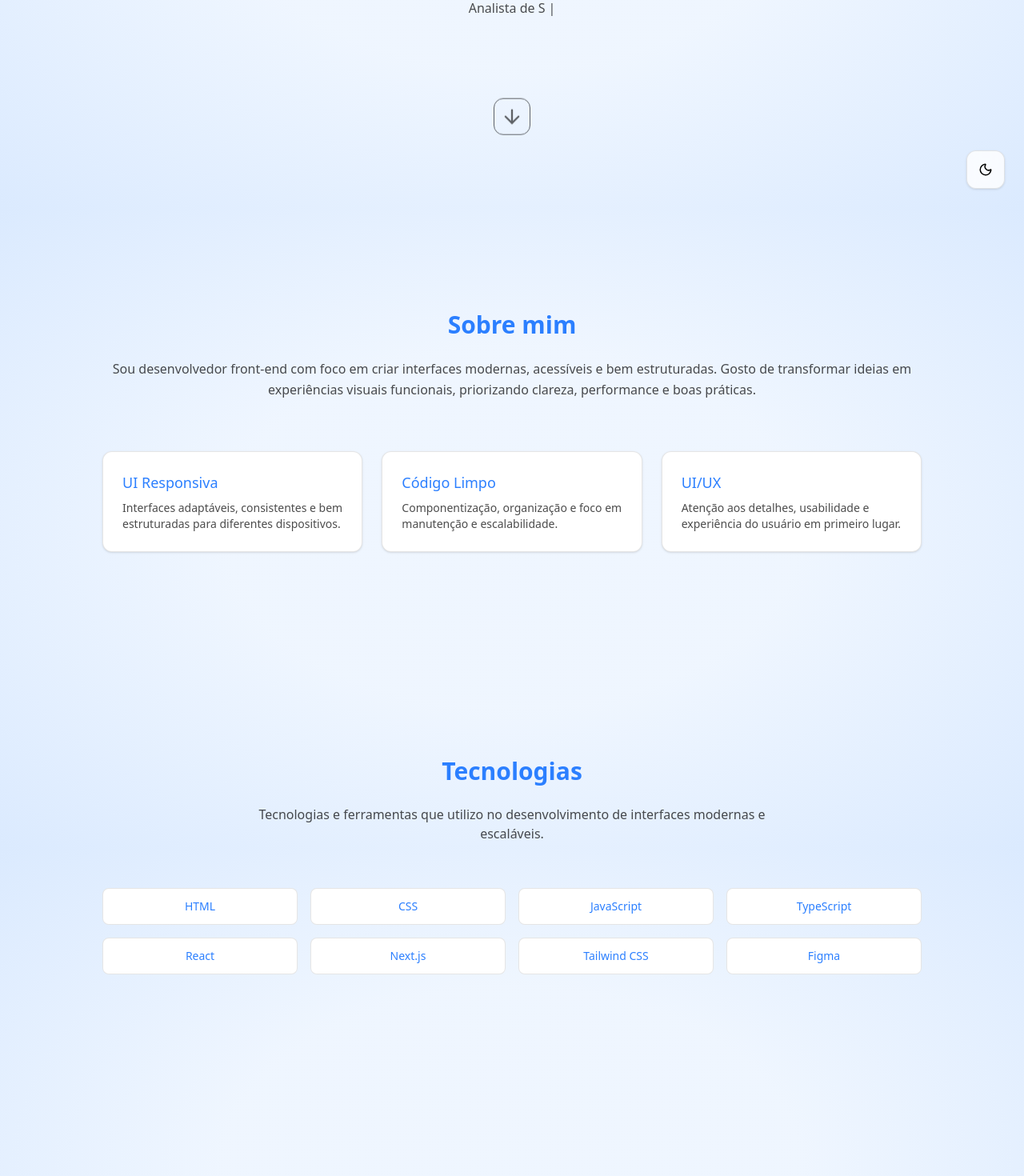
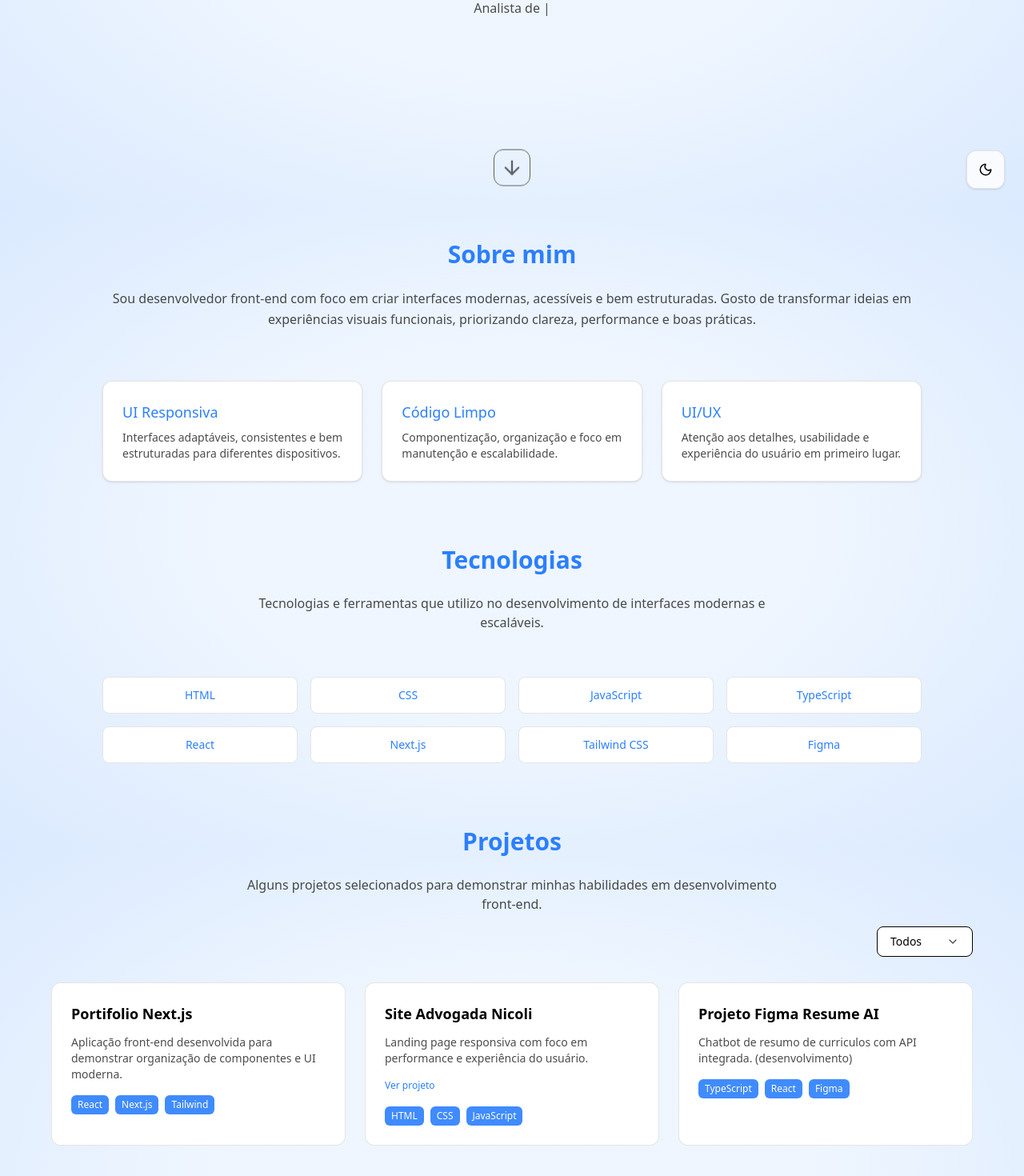
Before and after one commit to GabrielLeandroSilva/Portifolio-Next.js, a Next.js app: page / in a window 1280 px wide. Shown: the part 540-2010 px from the top of the page at 80% size. Built offline with nearby package versions, Linux system fonts and the light colour scheme.

Commit message:
Fix padding sections and bottom arrow

```diff
--- a/src/app/globals.css
+++ b/src/app/globals.css
@@ -36,8 +36,8 @@
   width: calc(var(--spacing) * 30);
 }
 
-.bottom-20 {
-  bottom: calc(var(--spacing) * 20);
+.bottom-rem {
+  bottom: 1rem;
 }
 
 .gradient-text {
--- a/src/components/sections/About.tsx
+++ b/src/components/sections/About.tsx
@@ -19,7 +19,7 @@
 export default function About() {
     return (
         <section id="sobre" className="
-        py-10 px-6 md:py-32
+        py-10 px-6
         text-black dark:text-white
         transition-colors"
         >
--- a/src/components/sections/Contact.tsx
+++ b/src/components/sections/Contact.tsx
@@ -4,7 +4,7 @@
 export default function Contact() {
     return (
         <section id="contato" className="
-            py-10 px-6 md:py-32
+            py-10 px-6
             text-black dark:text-white
             transition-colors">
             <div className="max-w-3xl mx-auto text-center">
--- a/src/components/sections/Hero.tsx
+++ b/src/components/sections/Hero.tsx
@@ -50,7 +50,7 @@
             </div>
 
             <a href="#sobre" aria-label="Scroll para conteúdo" className="
-                absolute bottom-20
+                absolute bottom-rem
                 left-1/2 -translate-x-1/2
                 opacity-60
                 px-2 py-2
--- a/src/components/sections/Projects.tsx
+++ b/src/components/sections/Projects.tsx
@@ -29,7 +29,7 @@
 
     return (
         <section id="projetos" className="
-        py-10 px-6 md:py-32
+        py-10 px-6
         text-black dark:text-white
         transition-colors">
             <div className="max-w-6xl mx-auto">
--- a/src/components/sections/Stacks.tsx
+++ b/src/components/sections/Stacks.tsx
@@ -15,7 +15,7 @@
 export default function Stacks() {
     return (
         <section id="stacks" className="
-            py-10 px-6 md:py-32
+            py-10 px-6
             text-black dark:text-white
             transition-colors">
             <div className="max-w-5xl mx-auto">
```
